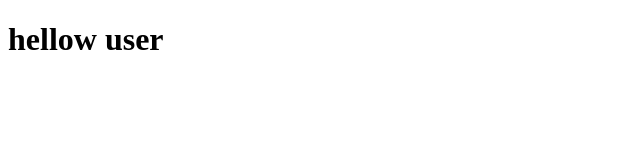
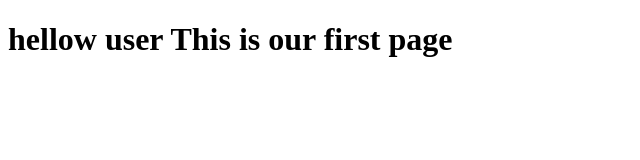
Before and after one commit to CoderJatin123/Sticky-Notes, a plain HTML site: page about.html in a window 1280 px wide. Shown: the whole page, without its empty margins (0-640 px from the left). Drawn offline with Linux system fonts and the light colour scheme.

```diff
--- a/about.html
+++ b/about.html
@@ -9,6 +9,7 @@
 <body>
     <h1>
         hellow user
+        This is our first page
     </h1>
 </body>
 </html>
```
